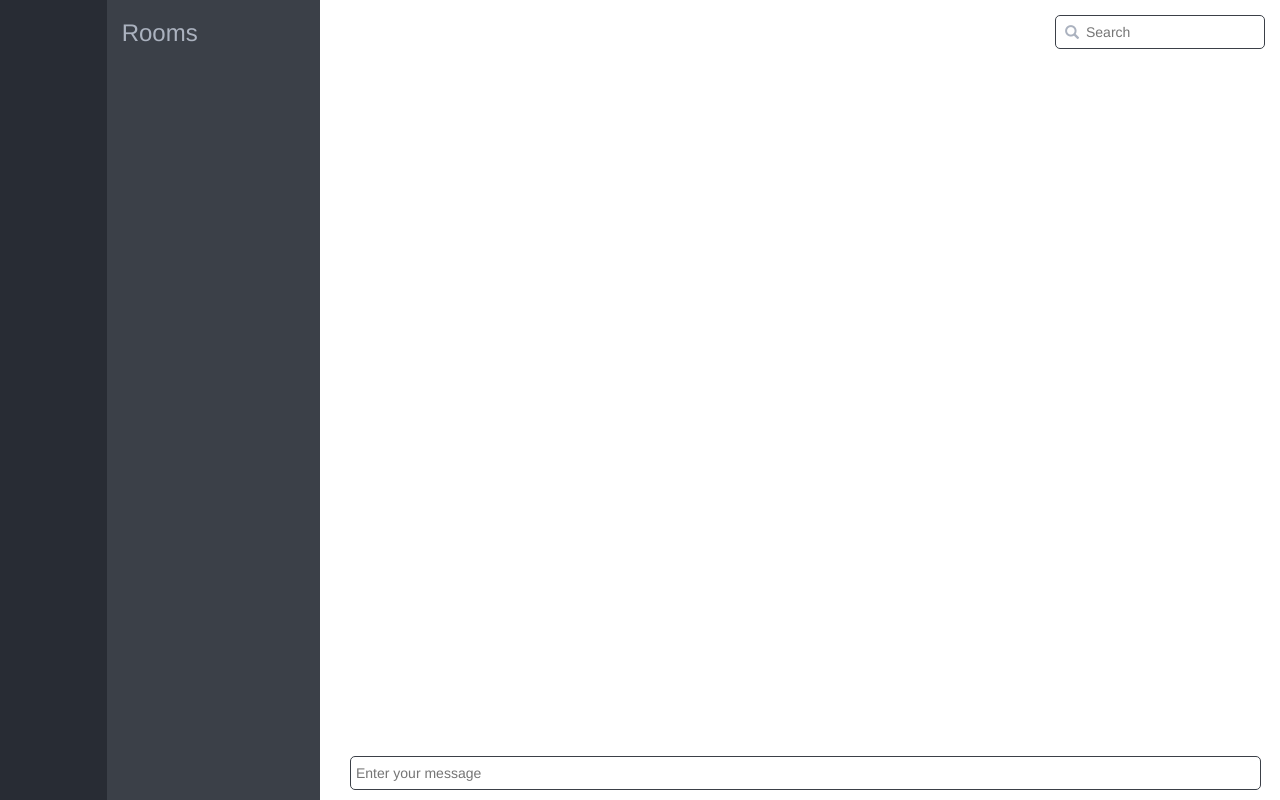
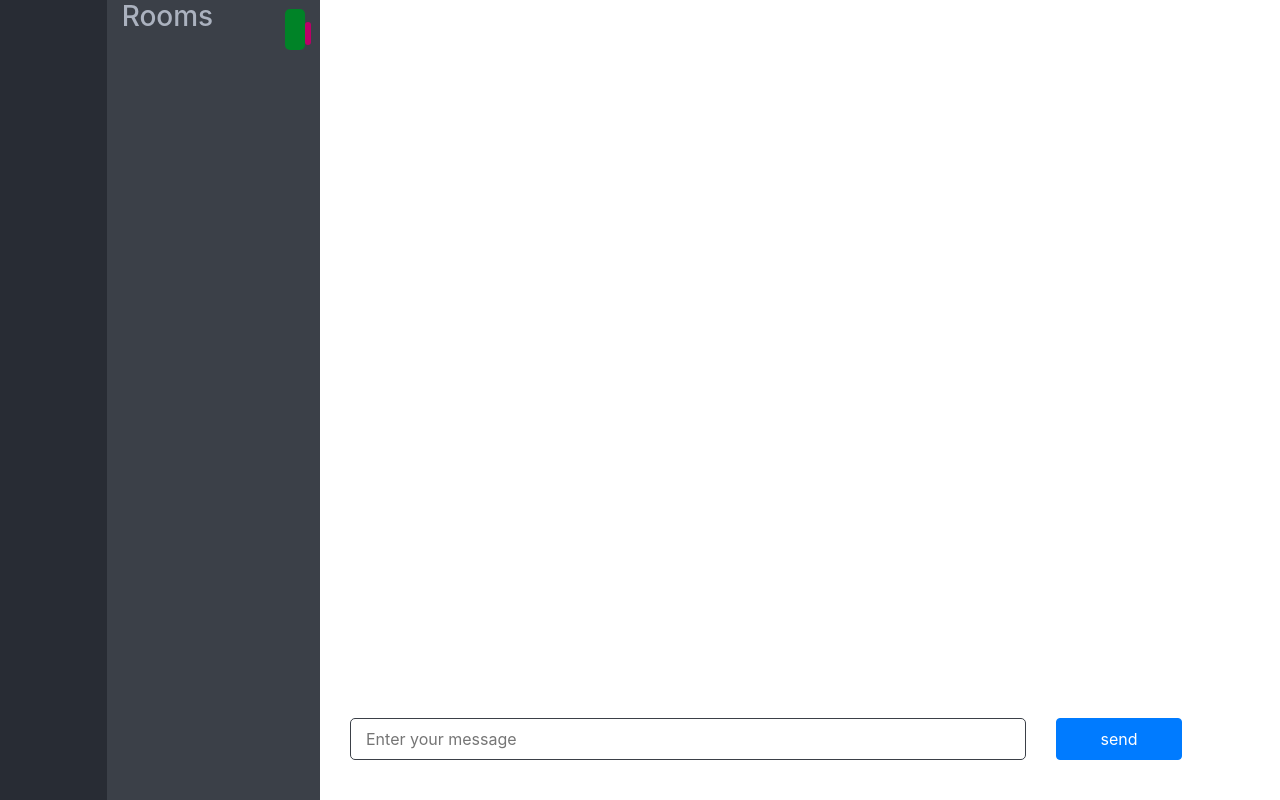
Before and after one commit to cyberspacedk/SocketIO-chat, a website: page public/chat.html in a window 1280 px wide. Drawn offline with nearby package versions, Linux system fonts and the light colour scheme; no server answers.

Commit message:
add style

```diff
--- a/public/chat.html
+++ b/public/chat.html
@@ -1,58 +1,56 @@
-<link
-  rel="stylesheet"
-  href="https://maxcdn.bootstrapcdn.com/bootstrap/3.3.7/css/bootstrap.min.css"
-  integrity="sha384-BVYiiSIFeK1dGmJRAkycuHAHRg32OmUcww7on3RYdg4Va+PmSTsz/K68vbdEjh4u"
-  crossorigin="anonymous"
-/>
+<!DOCTYPE html>
+<html lang="en">
+<head>
+  <meta charset="UTF-8">
+  <meta name="viewport" content="width=device-width, initial-scale=1.0">
+  <title>SocketIO chat</title>
+  <link rel="stylesheet" href="https://stackpath.bootstrapcdn.com/bootstrap/4.4.1/css/bootstrap.min.css" integrity="sha384-Vkoo8x4CGsO3+Hhxv8T/Q5PaXtkKtu6ug5TOeNV6gBiFeWPGFN9MuhOf23Q9Ifjh" crossorigin="anonymous">
   <link rel="stylesheet" type="text/css" href="./styles.css" />
-
+</head>
+<body>
   <div class="container-fluid">
     <div class="row">
-    <!-- тут будет список пространств -->
+
+      <!-- NAMESPACE SECTION -->
       <div class="col-sm-1 namespaces"></div>
 
-    <!-- ROOMS -->
+      <!-- ROOMS SECTION-->
       <div class="col-sm-2 rooms">
         <h3>Rooms</h3>
-      <ul class="room-list">
-        <!-- тут будет список комнат -->
-      </ul>
+        <ul class="room-list"></ul>
       </div>
 
+      <!-- CONTENT SECTION -->
       <div class="chat-panel col-sm-9">
-      <div class="room-header row col-6">
-        <div class="col-sm-3">
-          <span class="curr-room-text">
-            <!-- тут название комнаты -->
-          </span>
-          <span class="curr-room-num-users">
-            <!-- тут отобразим количество участников -->
-          </span>
-        </div>
 
-        <div class="col-sm-3 search pull-right">
-          <span class="glyphicon glyphicon-search"></span>
-          <input type="text" id="search-box" placeholder="Search" />
+        <div class="room-header row mb-16">
+          <div class="col-sm-7 chat-info">
+            <!-- room title -->
+            <span class="curr-room-text"></span>
+            <!-- members count -->
+            <span class="curr-room-num-users"></span>
           </div>
         </div>
 
+        <!-- chat -->
+        <ul id="messages" class="col-sm-12"></ul>
+
+        <!-- input message -->
         <div class="message-form">
-        <form id="user-input">
-          <div class="col-sm-12">
+          <form id="user-input row">
+            <div class="col-sm-9">
               <input
                 id="user-message"
                 type="text"
                 placeholder="Enter your message"
               />
             </div>
-          <!-- <div class="col-sm-2">
+            <div class="col-sm-2">
               <input class="btn btn-primary" type="submit" value="send" />
-                    </div> -->
+            </div>
           </form>
         </div>
-      <ul id="messages" class="col-sm-12">
-        <!-- список в котором будут сообщения -->
-      </ul>
+
       </div>
     </div>
   </div>
@@ -60,3 +58,5 @@
   <script src="./scripts.js"></script>
   <script src="./joinNs.js"></script>
   <script src="./joinRoom.js"></script>
+</body>
+</html>
--- a/public/joinNs.js
+++ b/public/joinNs.js
@@ -45,7 +45,7 @@ function joinNs(endpoint) {
                             </div>
                             <div class="user-message">
                                 <div class="user-name-time">${message.username}
-                                    <span>${message.time}</span>
+                                  <span id="time" class="badge badge-warning">${message.time}</span>
                                 </div>
                                 <div class="message-text">${message.text}</div>
                             </div>
--- a/public/joinRoom.js
+++ b/public/joinRoom.js
@@ -7,7 +7,7 @@ function joinRoom(roomName) {
     document.querySelector(".curr-room-text").innerText = roomName;
 
     const countOfMembers = document.querySelector(".curr-room-num-users");
-    const countMarkup = `${countMembers} <span class="glyphicon glyphicon-user"></span>`;
+    const countMarkup = `Active users ${countMembers}`;
     countOfMembers.innerHTML = countMarkup;
   });
 
@@ -20,7 +20,7 @@ function joinRoom(roomName) {
         </div>
         <div class="user-message">
             <div class="user-name-time">${username}
-                <span>${time}</span>
+                <span id="time" class="badge badge-warning">${time}</span>
             </div>
             <div class="message-text">${text}</div>
         </div>
--- a/public/styles.css
+++ b/public/styles.css
@@ -8,7 +8,6 @@ body{
     min-height: 100vh;
     color: #ABB2BF;
     text-align: center;
-
 }
 
 .namespaces img{
@@ -53,13 +52,24 @@ body{
     padding-top: 10px;
 }
 .chat-panel .curr-room-text{
-    color: #282c34;
+    color: #fff;
     font-size: 26px;
+    background-color: rgb(0, 131, 39);
+    border-radius: 5px;
+    padding: 5px 10px;
+
+}
+.chat-info{
+    transform: translateX(-50px);
 }
 .curr-room-num-users, .search{
     font-size: 14px;
-    color: #ABB2BF;
+    color: #fff;
     position: realtive;
+    background-color: rgb(187, 0, 103);
+    padding: 3px;
+    border-radius: 3px;
+    font-weight: 600;
 }
 
 .search{
@@ -88,13 +98,14 @@ input {
     color: #ABB2BF;
     border: 1px solid #3B4048;
     border-radius: 5px;
-    padding-left: 5px;
+    padding: 20px 15px;
 }
+
 #messages {
     list-style-type: none; margin: 0; padding: 0;
     color: #3B4048;
     max-height: 85%;
-    overflow: scroll;
+    overflow-y: scroll;
 }
 #messages li .user-image{
     /* width: 50px; */
@@ -105,12 +116,23 @@ input {
     color: #222;
 }
 
-#messages li .user-name-time span{
-    color: #ABB2BF;
-}
 
 #messages li {
     padding: 5px 10px;
     display: flex;
     align-items: stretch;
 }
+
+form{
+    display: flex;
+    margin-bottom: 30px;
+}
+
+[type="submit"]{
+    height: 42px;
+}
+
+
+.user-name-time{
+    font-weight: 700;
+}
```
Also changed, not shown: slack.js (+4 -4 lines). Lines whose indentation alone changed are shown as unchanged.
